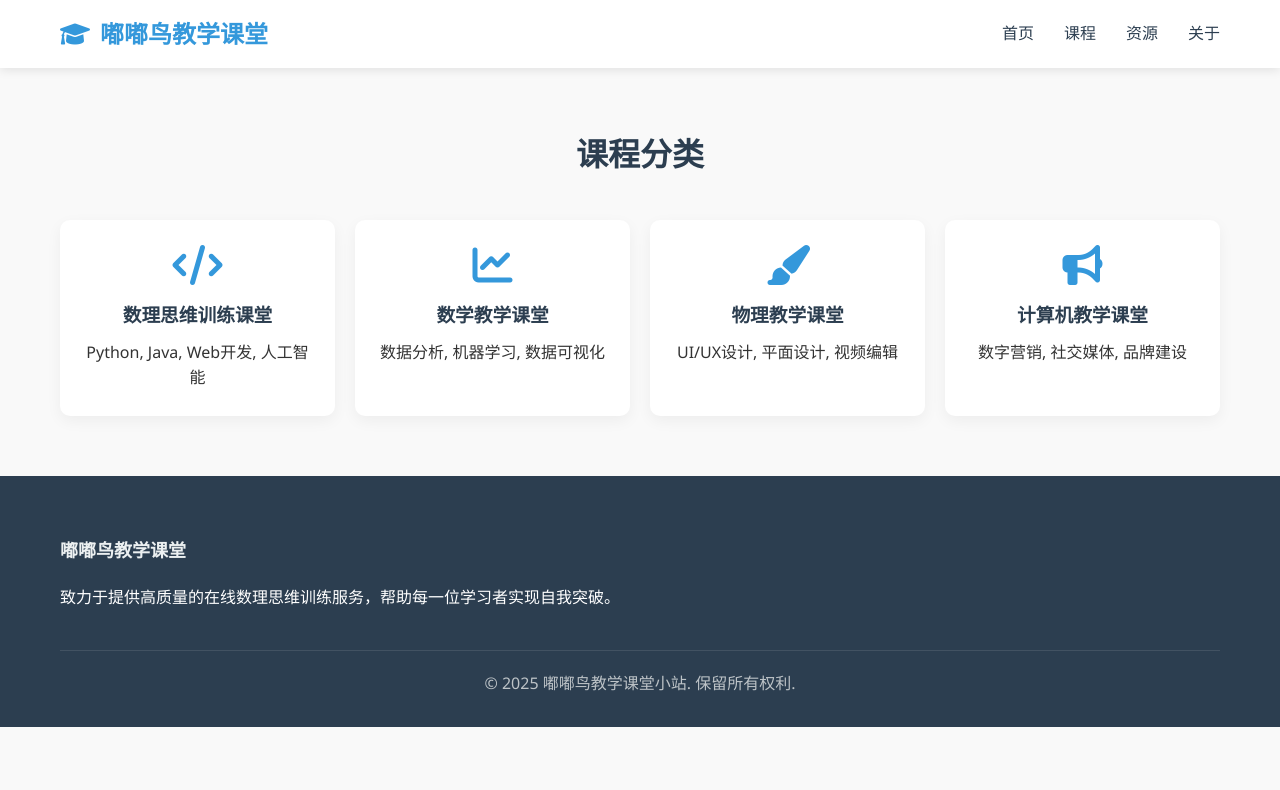
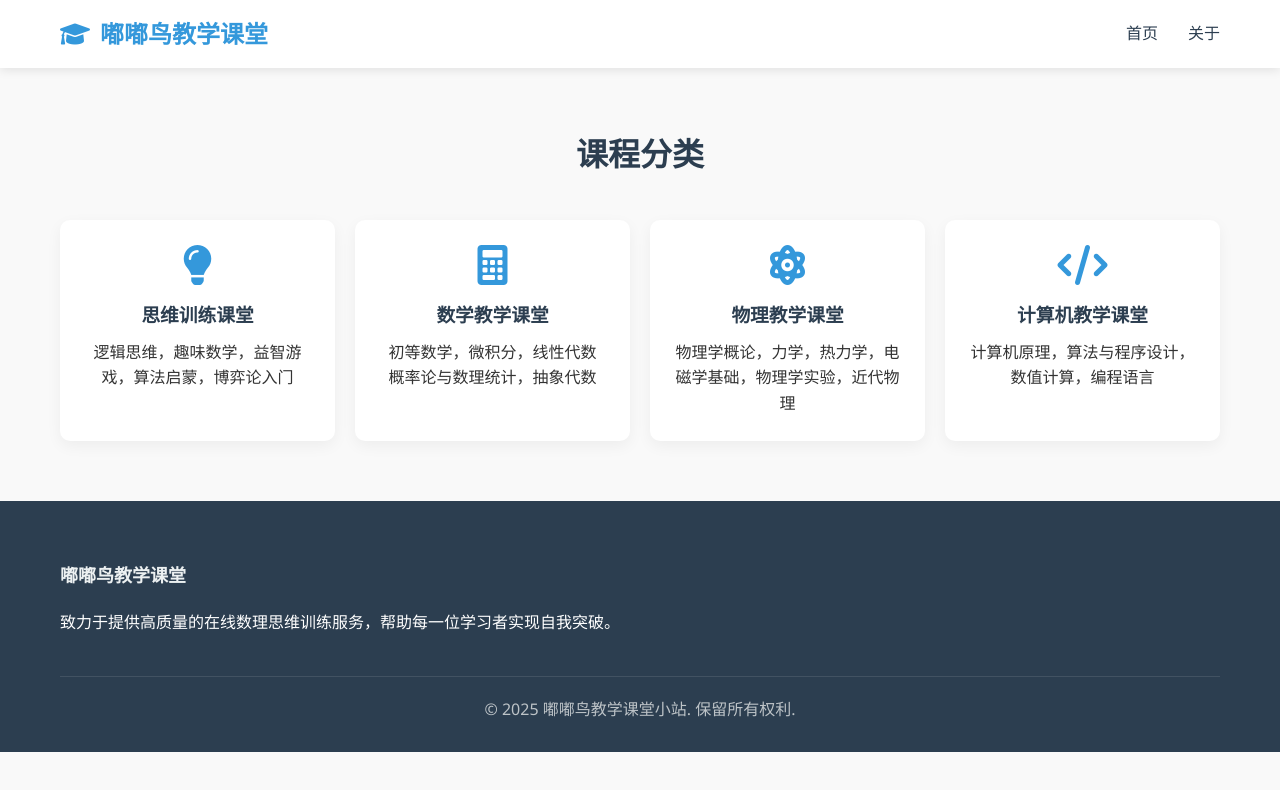
Before and after one commit to DuDuBird-Teaching/DuDuBird-Teaching.github.io, a plain HTML site: page index.html in a window 1280 px wide. Drawn offline with Linux system fonts and the light colour scheme.

Commit message:
Update index.html

```diff
--- a/index.html
+++ b/index.html
@@ -409,8 +409,6 @@
 
                 <ul class="nav-links">
                     <li><a href="#">首页</a></li>
-                    <li><a href="#">课程</a></li>
-                    <li><a href="#">资源</a></li>
                     <li><a href="#">关于</a></li>
                 </ul>
             </div>
@@ -423,27 +421,28 @@
 
         <div class="categories">
             <div class="category-card">
-                <i class="fas fa-code"></i>
-                <h3>数理思维训练课堂</h3>
-                <p>Python, Java, Web开发, 人工智能</p>
+                <i class="fas fa-lightbulb"></i>
+                <h3>思维训练课堂</h3>
+                <p>逻辑思维，趣味数学，益智游戏，算法启蒙，博弈论入门</p>
             </div>
 
             <div class="category-card">
-                <i class="fas fa-chart-line"></i>
+                <i class="fas fa-calculator"></i>
                 <h3>数学教学课堂</h3>
-                <p>数据分析, 机器学习, 数据可视化</p>
+				<p>初等数学，微积分，线性代数<br>
+					概率论与数理统计，抽象代数</p>
             </div>
 
             <div class="category-card">
-                <i class="fas fa-paint-brush"></i>
+                <i class="fas fa-atom"></i>
                 <h3>物理教学课堂</h3>
-                <p>UI/UX设计, 平面设计, 视频编辑</p>
+                <p>物理学概论，力学，热力学，电磁学基础，物理学实验，近代物理</p>
             </div>
 
             <div class="category-card">
-                <i class="fas fa-bullhorn"></i>
+                <i class="fas fa-code"></i>
                 <h3>计算机教学课堂</h3>
-                <p>数字营销, 社交媒体, 品牌建设</p>
+                <p>计算机原理，算法与程序设计，数值计算，编程语言</p>
             </div>
 
         </div>
```
